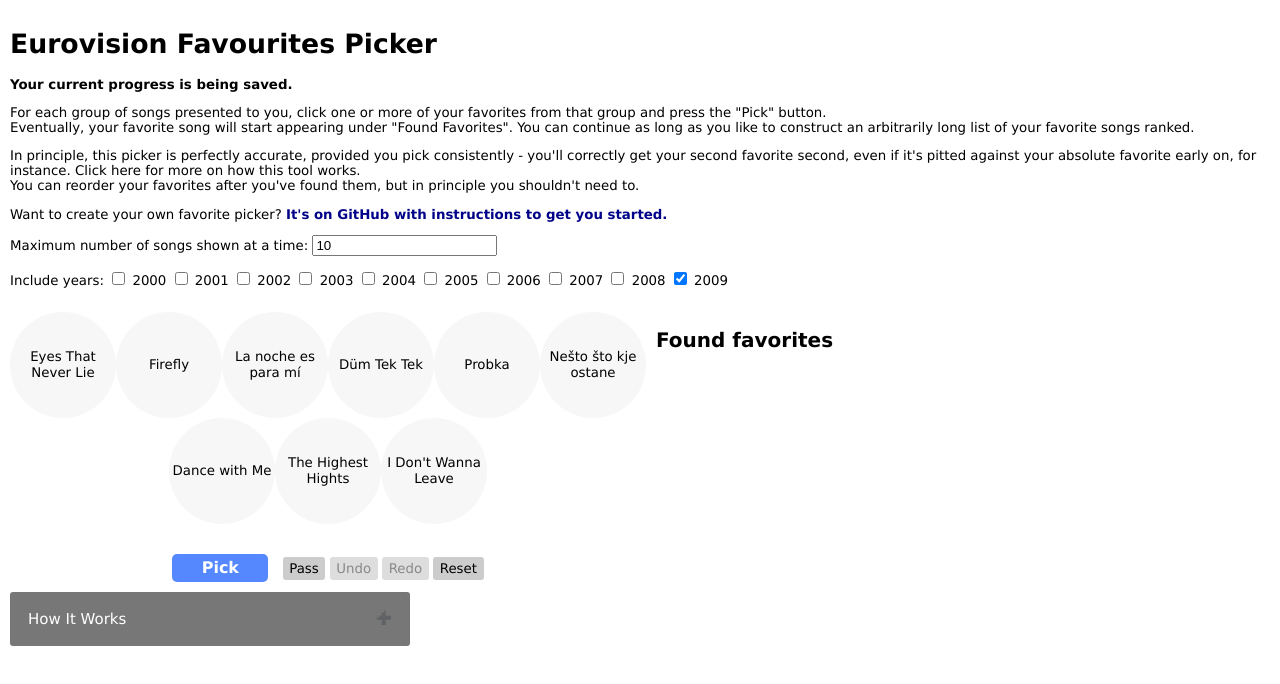
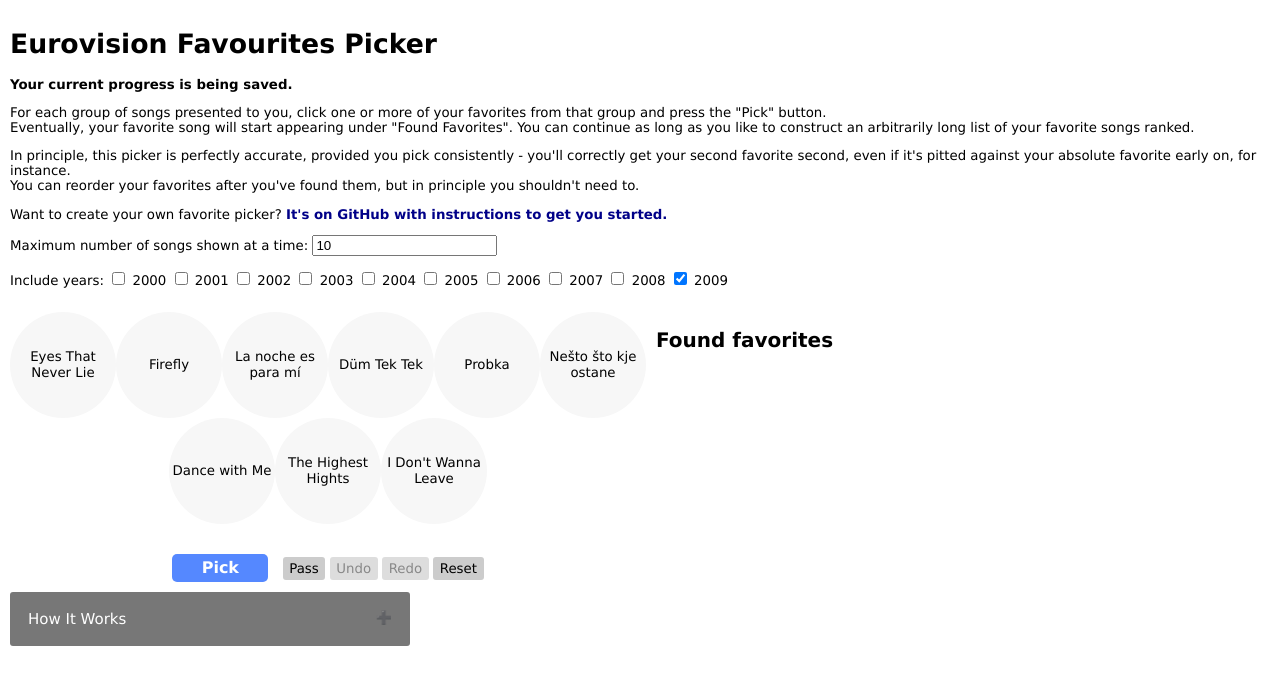
Before and after one commit to Igor-Lage/EurovisionSorter, a plain HTML site: page index.html in a window 1280 px wide. Drawn offline with nearby package versions, Linux system fonts and the light colour scheme.

Commit message:
Remove click here for how it works in paragraph

```diff
--- a/index.html
+++ b/index.html
@@ -247,7 +247,7 @@ button.disabled:hover {
 
 <p>For each group of songs presented to you, click one or more of your favorites from that group and press the "Pick" button.<br>
 Eventually, your favorite song will start appearing under "Found Favorites". You can continue as long as you like to construct an arbitrarily long list of your favorite songs ranked.</p>
-<p>In principle, this picker is perfectly accurate, provided you pick consistently - you'll correctly get your second favorite second, even if it's pitted against your absolute favorite early on, for instance. Click here for more on how this tool works.<br>
+<p>In principle, this picker is perfectly accurate, provided you pick consistently - you'll correctly get your second favorite second, even if it's pitted against your absolute favorite early on, for instance.<br>
 You can reorder your favorites after you've found them, but in principle you shouldn't need to.</p>
 <p>Want to create your own favorite picker? <a href="https://github.com/antialiasis/favorite-picker">It's on GitHub with instructions to get you started.</a></p>
 
```
